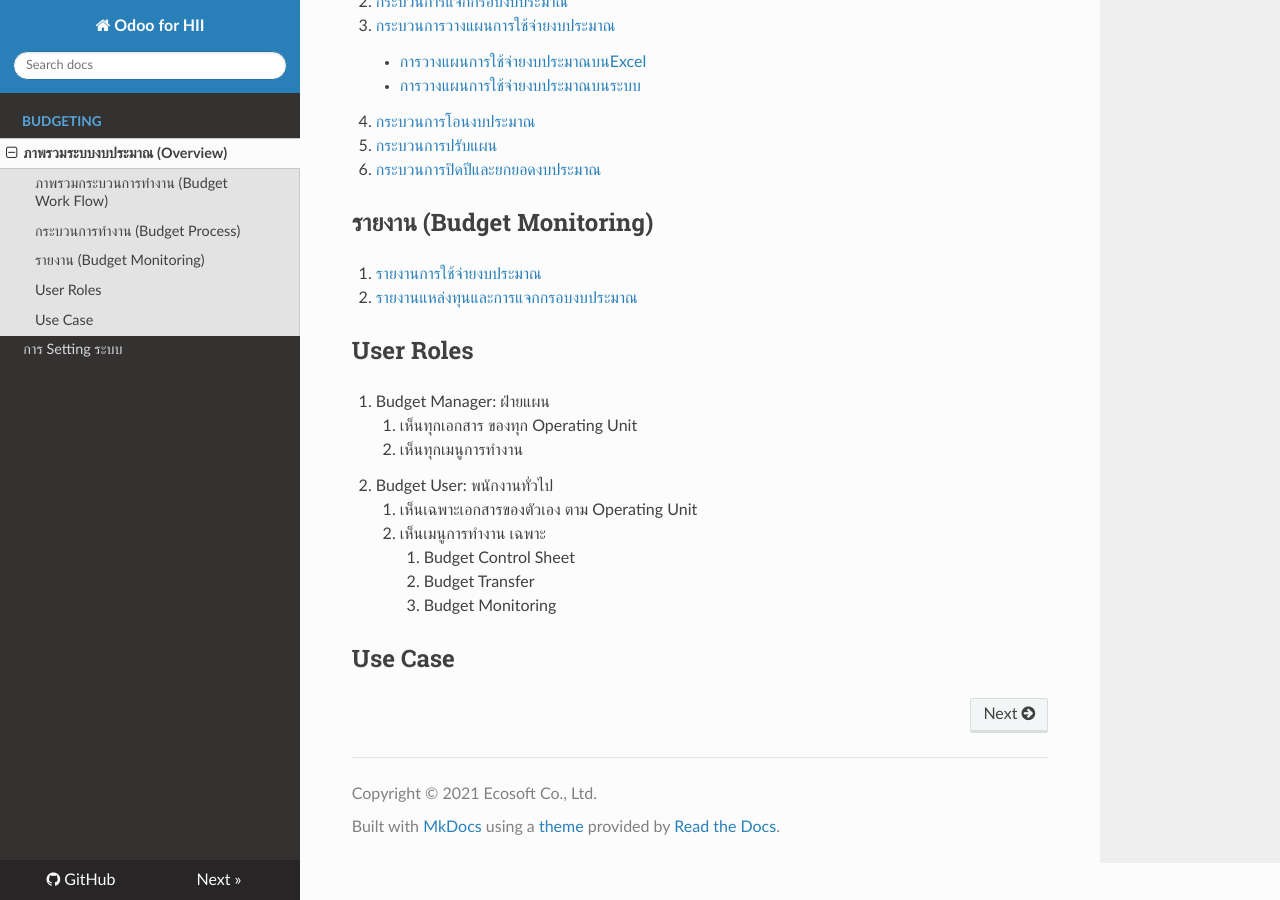
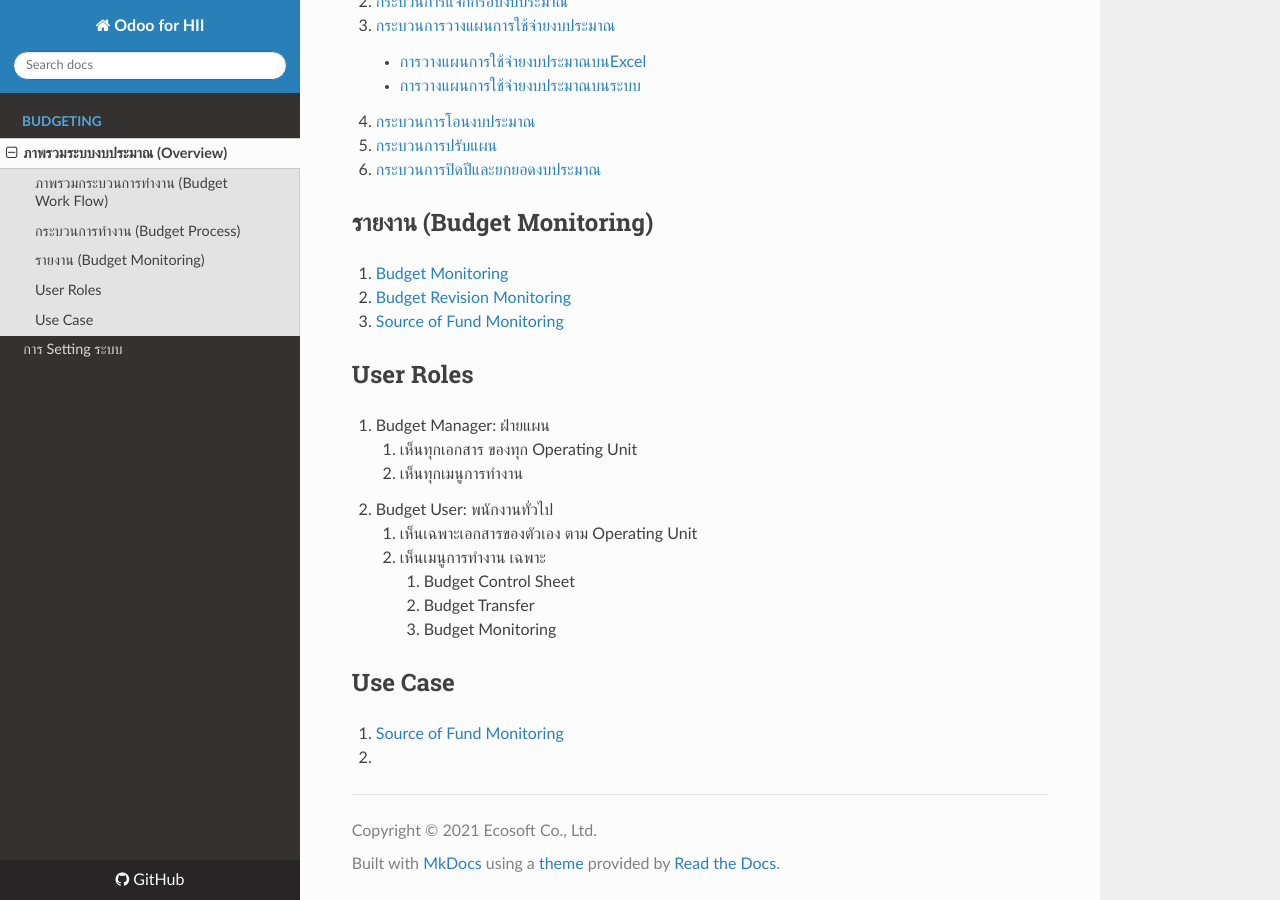
Before and after one commit to newtratip/hii-docs, an MkDocs documentation site: the page built from docs/1_budget/overview.md, in a window 1280 px wide and 900 px high, scrolled down 746 px. Built offline with MkDocs 1.6.1, drawn with Linux system fonts in a browser that asks for light colours; nearby versions of some CDN libraries.

Commit message:
[ADD] Case Transfer

```diff
--- a/docs/1_budget/overview.md
+++ b/docs/1_budget/overview.md
@@ -17,8 +17,9 @@
 
 ## รายงาน (Budget Monitoring)
 
-1. [รายงานการใช้จ่ายงบประมาณ](1_budget/../99_monitoring/1_budget_monitoring.md)
-2. [รายงานแหล่งทุนและการแจกกรอบงบประมาณ](1_budget/../99_monitoring/2_sof_monitoring.md)
+1. [Budget Monitoring](1_budget/../6_monitoring/1_budget_monitoring.md)
+2. [Budget Revision Monitoring](1_budget/../6_monitoring/2_revision_monitoring.md)
+3. [Source of Fund Monitoring](1_budget/../6_monitoring/3_sof_monitoring.md)
 
 ## User Roles
 
@@ -33,3 +34,6 @@
          3. Budget Monitoring
 
 ## Use Case
+
+1. [Source of Fund Monitoring](1_budget/../9_use_case/1_budget_transfer_not_allocation.md)
+2.
```
Also changed, not shown: docs/1_budget/6_monitoring/2_revision_monitoring.md (added, +8 -0 lines), docs/1_budget/9_use_case/1_budget_transfer_not_allocation.md (added, +25 -0 lines), docs/1_budget/config.md (deleted, +0 -1 lines), docs/1_budget/6_monitoring/1_budget_monitoring.md (renamed from docs/1_budget/99_monitoring/1_budget_monitoring.md), docs/1_budget/6_monitoring/3_sof_monitoring.md (renamed from docs/1_budget/99_monitoring/2_sof_monitoring.md), docs/1_budget/6_monitoring/img/budget_monitoring.png (renamed from docs/1_budget/99_monitoring/img/budget_monitoring.png), docs/1_budget/6_monitoring/img/revision_monitoring.png (added), docs/1_budget/6_monitoring/img/sof.png (renamed from docs/1_budget/99_monitoring/img/sof.png), docs/1_budget/6_monitoring/img/sof_2.png (renamed from docs/1_budget/99_monitoring/img/sof_2.png), docs/1_budget/9_use_case/img/budget_allocation.png (added), docs/1_budget/9_use_case/img/edit_allocation.png (added).
